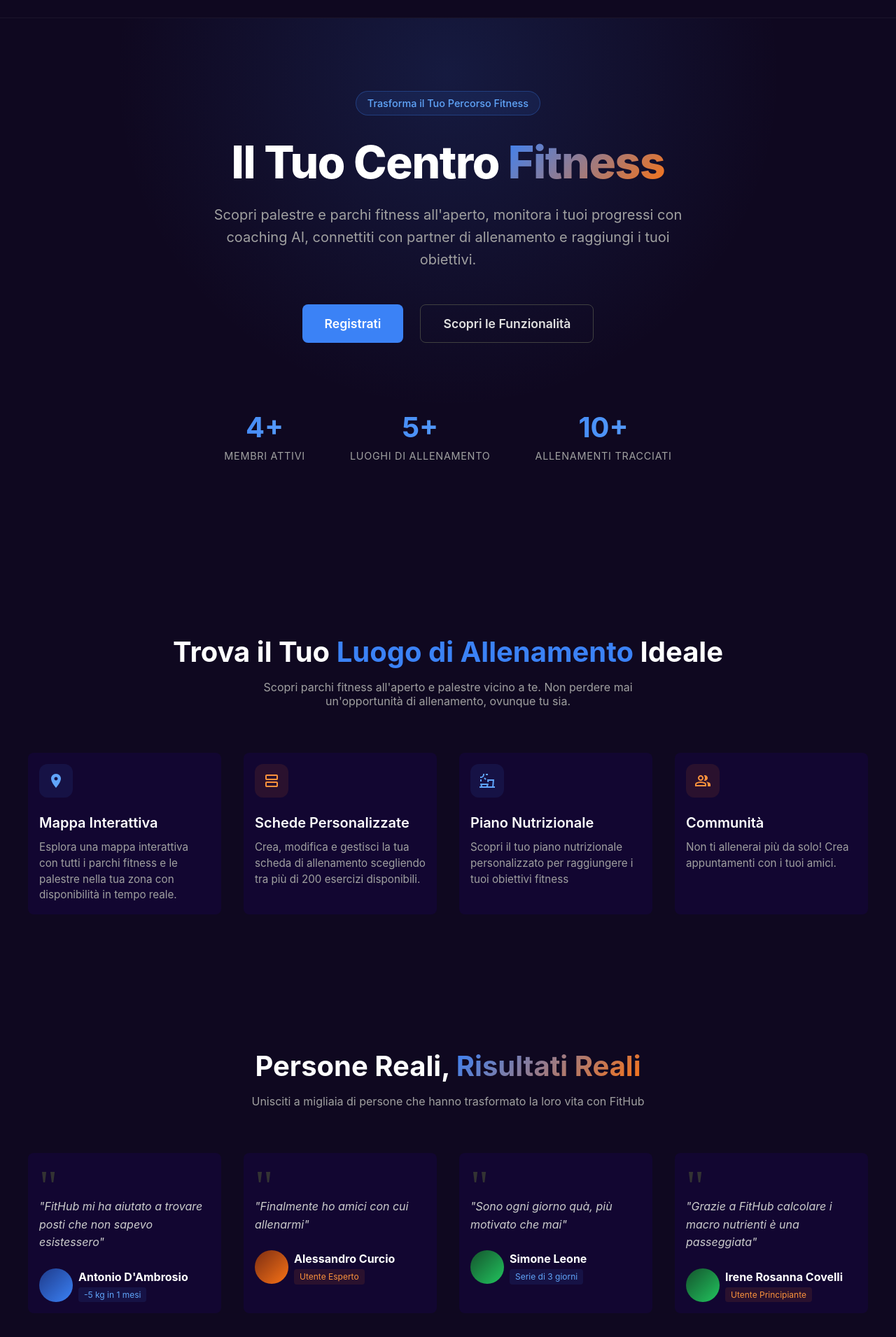
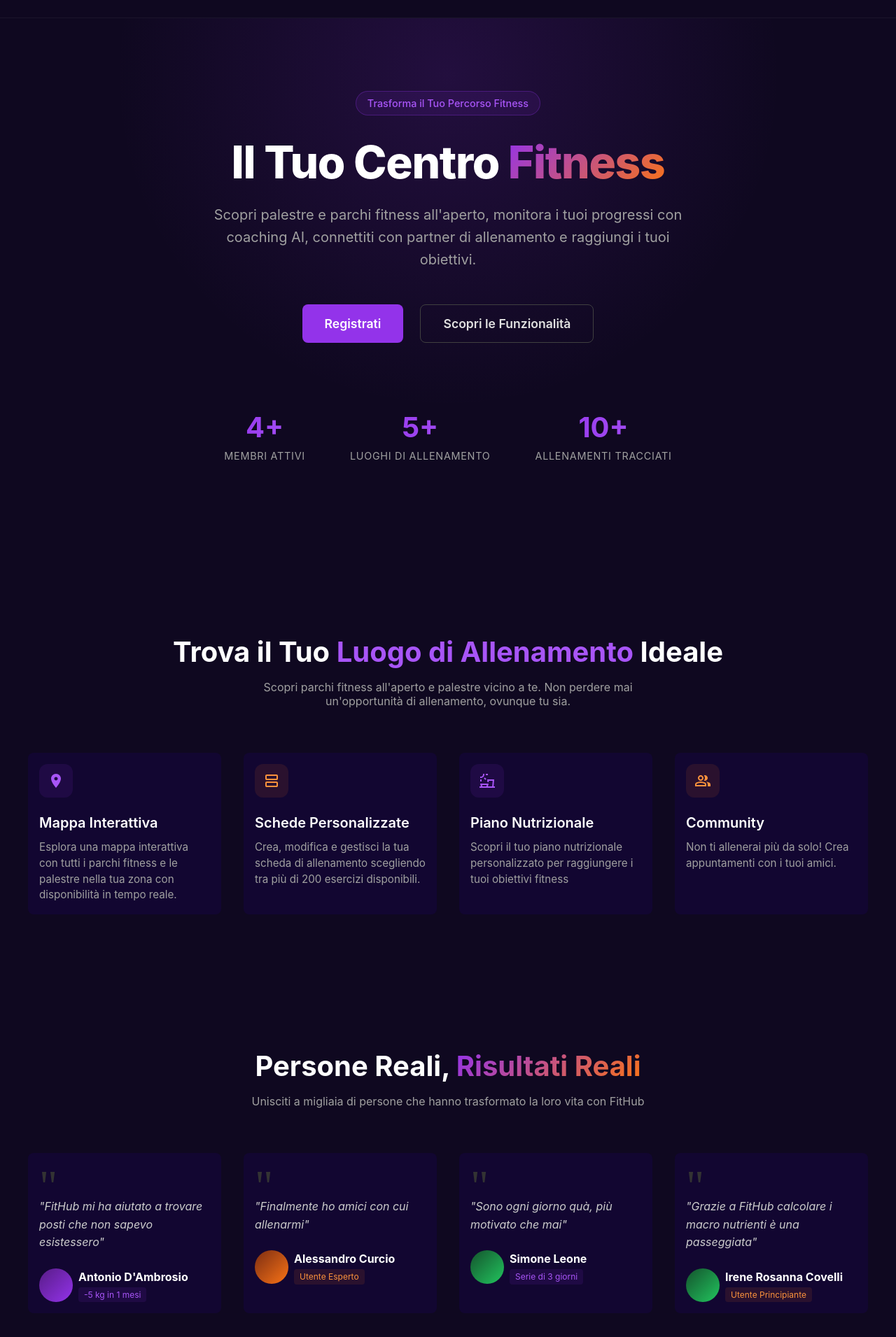
Before and after one commit to Tonioan-0/WebApplication2025, an Angular app in the folder FitHub-ng/: page / in a window 1280 px wide. Shown: the part 69-1980 px from the top of the page at 70% size. Built offline with nearby package versions, Linux system fonts and the light colour scheme; no server answers.

Commit message:
final touches

```diff
--- a/FitHub-ng/src/app/home/home-components/community/schedule-workout-modal/schedule-workout-modal.component.css
+++ b/FitHub-ng/src/app/home/home-components/community/schedule-workout-modal/schedule-workout-modal.component.css
@@ -42,6 +42,7 @@
 
 .form-group {
     margin-bottom: 1rem;
+    margin-right: 1rem;
 }
 
 .form-group label {
@@ -143,7 +144,7 @@
 .modal-actions {
     display: flex;
     gap: 0.5rem;
-    margin-top: 1rem;
+    margin-top: 1.5rem;
 }
 
 .btn-cancel,
--- a/FitHub-ng/src/app/home/home-components/nutrition-planner/nutrition-planner.component.css
+++ b/FitHub-ng/src/app/home/home-components/nutrition-planner/nutrition-planner.component.css
@@ -370,6 +370,7 @@ hr {
   border-radius: var(--radius-lg);
   transition: all 0.3s ease;
   overflow: hidden;
+  margin-bottom: 20px;
 }
 
 .history-card:hover {
--- a/FitHub-ng/src/app/home/home-components/profile/profile.component.ts
+++ b/FitHub-ng/src/app/home/home-components/profile/profile.component.ts
@@ -37,7 +37,7 @@ export class ProfileComponent implements OnInit, OnDestroy {
     private profileService: ProfileService,
     private router: Router,
     private cdr: ChangeDetectorRef,
-  ) {}
+  ) { }
 
   ngOnInit(): void {
     this.isLoading = true;
@@ -127,8 +127,8 @@ export class ProfileComponent implements OnInit, OnDestroy {
 
   logout(): void {
     this.authService.logout().subscribe({
-      next: () => this.router.navigate(['/login']),
-      error: () => this.router.navigate(['/login'])
+      next: () => this.router.navigate(['/']),
+      error: () => this.router.navigate(['/'])
     });
   }
 }
--- a/FitHub-ng/src/app/landing-page/landing-page.component.css
+++ b/FitHub-ng/src/app/landing-page/landing-page.component.css
@@ -19,7 +19,7 @@
 
 .card:hover {
     border: 1px solid rgba(255, 255, 255, 0.1);
-    border-color: #3b82f6;
+    border-color: #9333ea;
     box-shadow: 0 20px 50px rgba(9, 5, 49, 0.5);
 }
 
@@ -77,7 +77,7 @@
 }
 
 .admin-link:hover {
-    color: var(--primary, #3b82f6);
+    color: var(--primary, #9333ea);
 }
 
 /* Responsive */
--- a/FitHub-ng/src/app/landing-page/landing-page.component.html
+++ b/FitHub-ng/src/app/landing-page/landing-page.component.html
@@ -49,14 +49,14 @@
     <!-- Features Section -->
     <section id="features" class="section features-section">
         <div class="section-header">
-            <h2>Trova il Tuo <span class="text-blue">Luogo di Allenamento</span> Ideale</h2>
+            <h2>Trova il Tuo <span class="text-purple">Luogo di Allenamento</span> Ideale</h2>
             <p>Scopri parchi fitness all'aperto e palestre vicino a te. Non perdere mai un'opportunità di allenamento,
                 ovunque tu sia.</p>
         </div>
 
         <div class="grid-4">
             <div class="card feature-card">
-                <div class="icon-box blue-soft">
+                <div class="icon-box purple-soft">
                     <svg viewBox="0 0 24 24" fill="currentColor" class="icon">
                         <path
                             d="M12 2C8.13 2 5 5.13 5 9c0 5.25 7 13 7 13s7-7.75 7-13c0-3.87-3.13-7-7-7zm0 9.5c-1.38 0-2.5-1.12-2.5-2.5s1.12-2.5 2.5-2.5 2.5 1.12 2.5 2.5-1.12 2.5-2.5 2.5z" />
@@ -82,7 +82,7 @@
             </div>
 
             <div class="card feature-card">
-                <div class="icon-box blue-soft">
+                <div class="icon-box purple-soft">
                     <svg xmlns="http://www.w3.org/2000/svg" height="24px" viewBox="0 -960 960 960" width="24px"
                         fill="currentColor">
                         <path
@@ -101,7 +101,7 @@
                             d="M40-160v-112q0-34 17.5-62.5T104-378q62-31 126-46.5T360-440q66 0 130 15.5T616-378q29 15 46.5 43.5T680-272v112H40Zm720 0v-120q0-44-24.5-84.5T666-434q51 6 96 20.5t84 35.5q36 20 55 44.5t19 53.5v120H760ZM360-480q-66 0-113-47t-47-113q0-66 47-113t113-47q66 0 113 47t47 113q0 66-47 113t-113 47Zm400-160q0 66-47 113t-113 47q-11 0-28-2.5t-28-5.5q27-32 41.5-71t14.5-81q0-42-14.5-81T544-792q14-5 28-6.5t28-1.5q66 0 113 47t47 113ZM120-240h480v-32q0-11-5.5-20T580-306q-54-27-109-40.5T360-360q-56 0-111 13.5T140-306q-9 5-14.5 14t-5.5 20v32Zm240-320q33 0 56.5-23.5T440-640q0-33-23.5-56.5T360-720q-33 0-56.5 23.5T280-640q0 33 23.5 56.5T360-560Zm0 320Zm0-400Z" />
                     </svg>
                 </div>
-                <h3>Communità</h3>
+                <h3>Community</h3>
                 <p>Non ti allenerai più da solo! Crea appuntamenti con i tuoi amici.</p>
             </div>
         </div>
@@ -122,7 +122,7 @@
                     <div class="avatar img-1"></div>
                     <div>
                         <h5>Antonio D'Ambrosio</h5>
-                        <span class="user-badge blue">-5 kg in 1 mesi</span>
+                        <span class="user-badge purple">-5 kg in 1 mesi</span>
                     </div>
                 </div>
             </div>
@@ -146,7 +146,7 @@
                     <div class="avatar img-3"></div>
                     <div>
                         <h5>Simone Leone</h5>
-                        <span class="user-badge blue">Serie di 3 giorni</span>
+                        <span class="user-badge purple">Serie di 3 giorni</span>
                     </div>
                 </div>
             </div>
--- a/FitHub-ng/src/styles.css
+++ b/FitHub-ng/src/styles.css
@@ -225,12 +225,12 @@ button {
 }
 
 /* Text Utilities */
-.text-blue {
-    color: #3b82f6;
+.text-purple {
+    color: #a855f7;
 }
 
 .gradient-text {
-    background: linear-gradient(135deg, #3b82f6 0%, #f97316 100%);
+    background: linear-gradient(135deg, #9333ea 0%, #f97316 100%);
     -webkit-background-clip: text;
     -webkit-text-fill-color: transparent;
     background-clip: text;
@@ -271,7 +271,7 @@ button {
 }
 
 .btn-primary-lg {
-    background: #3b82f6;
+    background: #9333ea;
     color: white;
     padding: 1rem 2rem;
     border-radius: 8px;
@@ -648,7 +648,7 @@ label {
 .hero {
     padding: 9rem 1rem 6rem;
     text-align: center;
-    background: radial-gradient(circle at 50% 20%, rgba(59, 130, 246, 0.15) 0%, rgba(10, 10, 10, 0) 50%);
+    background: radial-gradient(circle at 50% 20%, rgba(147, 51, 234, 0.15) 0%, rgba(10, 10, 10, 0) 50%);
     min-height: 80vh;
     display: flex;
     flex-direction: column;
@@ -658,12 +658,12 @@ label {
 
 .hero-badge {
     display: inline-block;
-    background: rgba(59, 130, 246, 0.1);
-    border: 1px solid rgba(59, 130, 246, 0.3);
+    background: rgba(147, 51, 234, 0.1);
+    border: 1px solid rgba(147, 51, 234, 0.3);
     padding: 0.5rem 1rem;
     border-radius: 20px;
     margin-bottom: 2rem;
-    color: #60a5fa;
+    color: #a855f7;
     font-size: 0.9rem;
     font-weight: 500;
 }
@@ -704,7 +704,7 @@ h1 {
     font-size: 2.5rem;
     font-weight: 700;
     margin: 0 0 0.5rem;
-    background: linear-gradient(to right, #3b82f6, #60a5fa);
+    background: linear-gradient(to right, #9333ea, #a855f7);
     -webkit-background-clip: text;
     -webkit-text-fill-color: transparent;
     background-clip: text;
@@ -763,7 +763,7 @@ header .card {
 
 .feature-card:hover {
     transform: translateY(-5px);
-    border-color: rgba(59, 130, 246, 0.4);
+    border-color: rgba(147, 51, 234, 0.4);
 }
 
 .feature-card:nth-child(2):hover,
@@ -806,9 +806,9 @@ header .card {
     height: 24px;
 }
 
-.blue-soft {
-    background: rgba(59, 130, 246, 0.1);
-    color: #60a5fa;
+.purple-soft {
+    background: rgba(147, 51, 234, 0.1);
+    color: #a855f7;
 }
 
 .orange-soft {
@@ -825,9 +825,9 @@ header .card {
     justify-content: center;
 }
 
-.blue-circle {
-    background: rgba(59, 130, 246, 0.2);
-    color: #3b82f6;
+.purple-circle {
+    background: rgba(147, 51, 234, 0.2);
+    color: #9333ea;
 }
 
 .orange-circle {
@@ -901,7 +901,7 @@ header .card {
 }
 
 .img-1 {
-    background-image: linear-gradient(135deg, #1e3a8a, #3b82f6);
+    background-image: linear-gradient(135deg, #581c87, #9333ea);
 }
 
 .img-2 {
@@ -923,9 +923,9 @@ header .card {
     border-radius: 4px;
 }
 
-.user-badge.blue {
-    background: rgba(59, 130, 246, 0.1);
-    color: #60a5fa;
+.user-badge.purple {
+    background: rgba(147, 51, 234, 0.1);
+    color: #a855f7;
 }
 
 .user-badge.orange {
```
Also changed, not shown: 1 other file (tests, documents, lock files or other folders).
